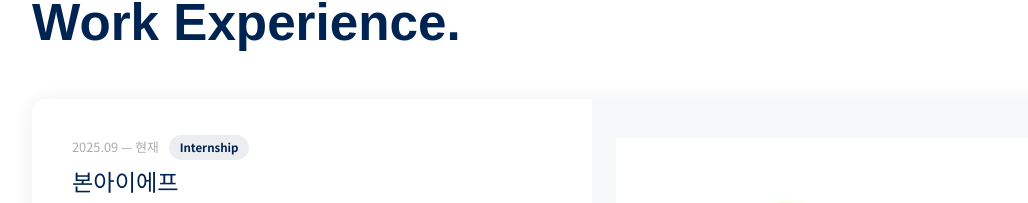
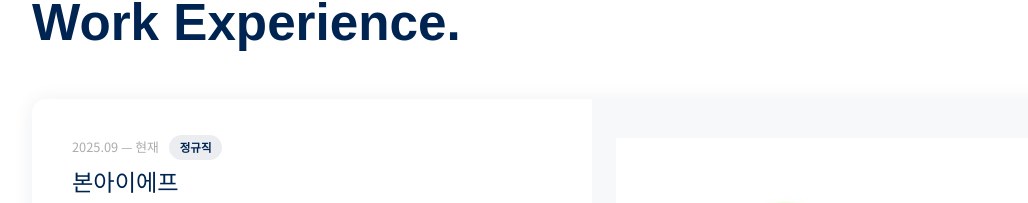
Before and after one commit to hwi-woong/newresume, a React app: page / in a window 1280 px wide. Shown: the part 1734-1937 px from the top of the page, without its empty margins (48-1076 px from the left). Built offline with nearby package versions, Linux system fonts and the light colour scheme; the HTML template or start-up script is replaced by a standard one; a web font is replaced by a local one.

Commit message:
Correct 본아이에프 employment type from Internship to 정규직
Co-Authored-By: Claude Sonnet 5 <noreply@anthropic.com>
Claude-Session: https://claude.ai/code/session_01H3PfRRZgGh9VRs91YAvbuX

```diff
--- a/src/App.jsx
+++ b/src/App.jsx
@@ -7,7 +7,7 @@ const WORK_EXPERIENCE = [
     date: '2025.09 — 현재',
     company: '본아이에프',
     role: 'Store Manager',
-    tag: 'Internship',
+    tag: '정규직',
     img: 'images/bon.png',
     bullets: [
       '부산시 8개 구 일대 본죽&비빔밥 가맹점 약 30개 관리, 데이터 기반 매출 컨설팅 수행 (평균 매출 15% 개선)',
```
